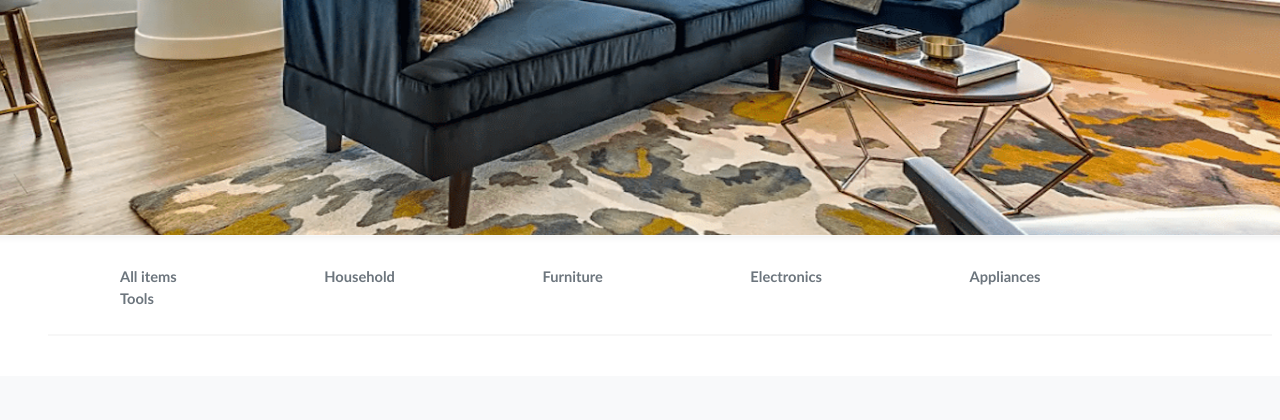
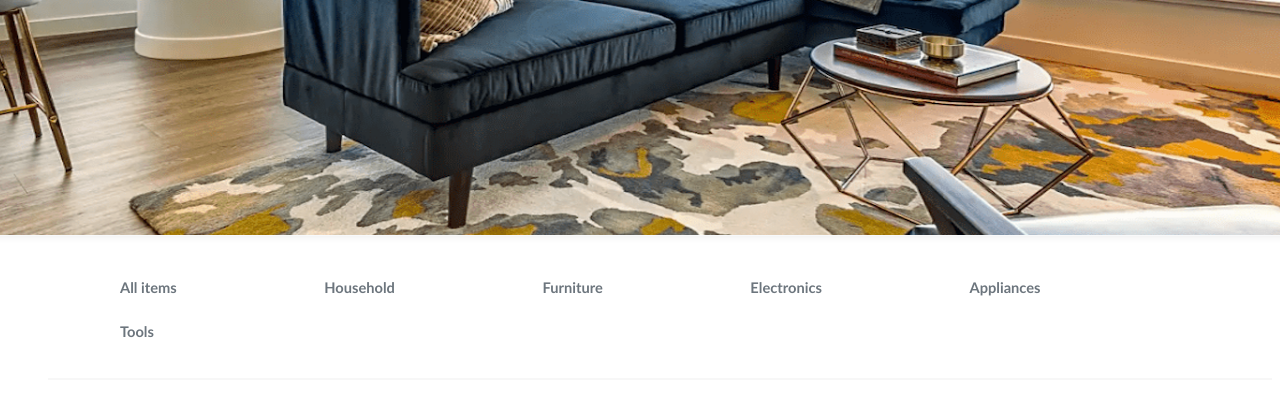
Before and after one commit to gth2103/res_app, a Flask app: page /buy in a window 1280 px wide. Shown: the part 534-954 px from the top of the page. Before the commit the page ends 838 px from the top, so only its background shows below. Run offline with Flask 2, Linux system fonts and the light colour scheme; some libraries are stand-ins or nearby versions.

Commit message:
changed title menu line height on buy page

```diff
--- a/res/app/static/css/style.css
+++ b/res/app/static/css/style.css
@@ -230,6 +230,10 @@ hr {
     border-radius: 0px;
 }
 
+.title-menu {
+    line-height: 3em;
+}
+
 .title-menu-item:hover {
     opacity: 0.2;
     text-shadow: 0px 2px 30px rgba(140, 140, 140, 0.6);
```
